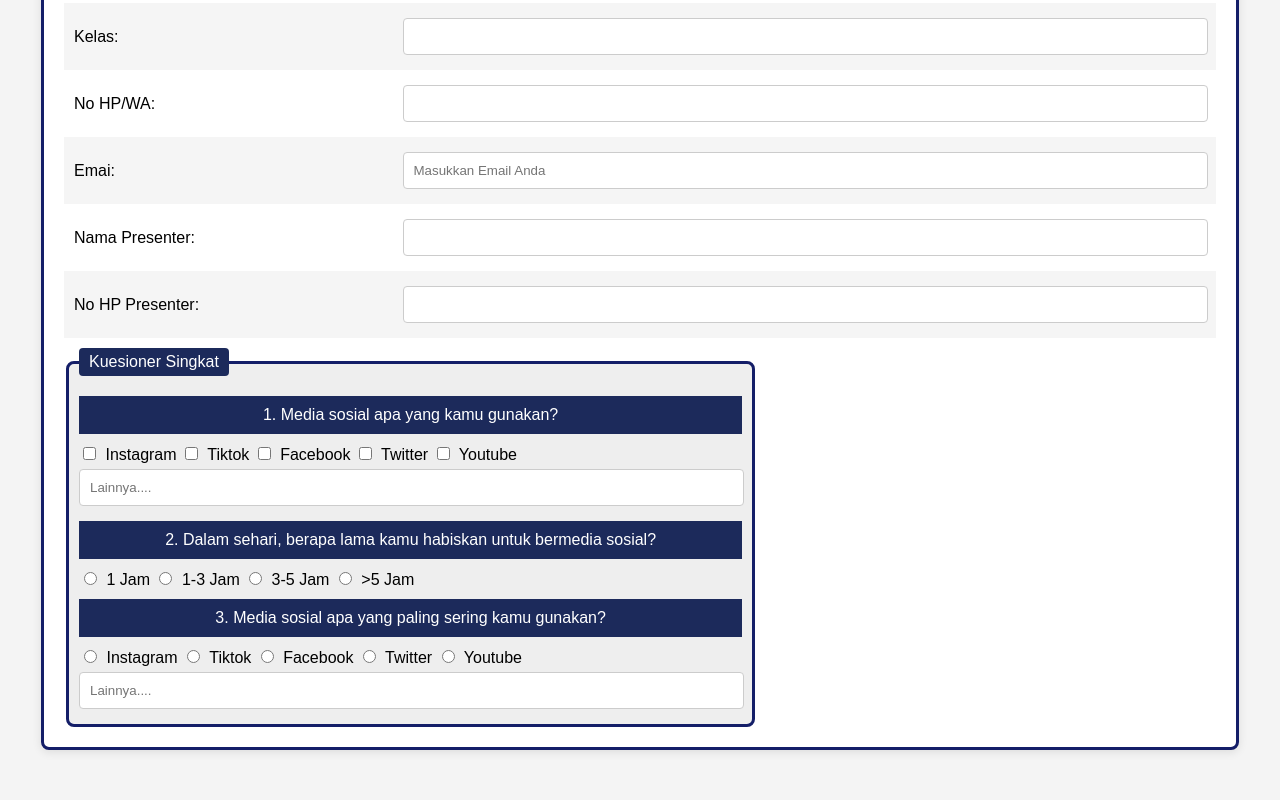
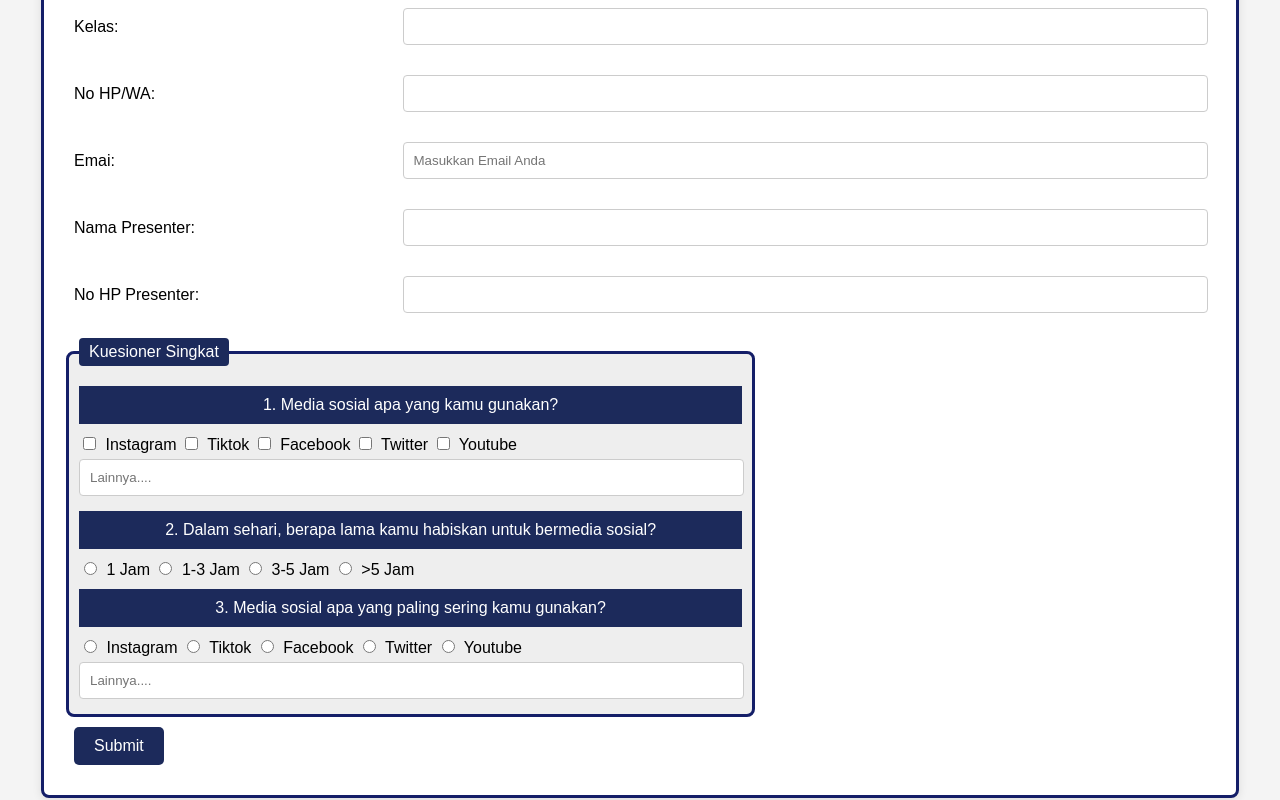
Before and after one commit to Cytis3/Tugas1, a plain HTML site: page tugas1.html in a window 1280 px wide. Shown: the part 405-1205 px from the top of the page. Before the commit the page ends 1175 px from the top, so only its background shows below. Drawn offline with Linux system fonts and the light colour scheme.

Commit message:
Update tugas1.html

```diff
--- a/tugas1.html
+++ b/tugas1.html
@@ -21,7 +21,7 @@
          }
 
         form {
-            margin: 20px auto;
+            margin: 2px auto;
             padding: 20px;
             border: 3px solid #141e68;
             width: 90%;
@@ -40,9 +40,7 @@
             vertical-align: middle;
         }
 
-        tr:nth-child(odd) {
-            background-color: #f5f5f5;
-        }
+
 
         input[type="text"],
         input[type="email"],
@@ -81,6 +79,26 @@
         input[type="radio"] {
             margin-right: 5px;
 
+        }
+
+        input[type="submit"] {
+            background-color: #1c2a5b;
+            color: white;
+            padding: 10px 20px;
+            border: none;
+            border-radius: 5px;
+            cursor: pointer;
+            font-size: 16px;
+            transition: background-color 0.3s, transform 0.3s;
+        }
+
+        input[type="submit"]:hover {
+            background-color: #141e68;
+            transform: scale(1.05);
+        }
+
+        input[type="submit"]:active {
+            transform: scale(0.95);
         }
 
 
@@ -170,6 +188,12 @@
 
     </fieldset>
 
+    <table>
+        <tr>
+            <td><input type="submit"></td>
+        </tr>
+    </table>
+
  </form>
 
 
```
